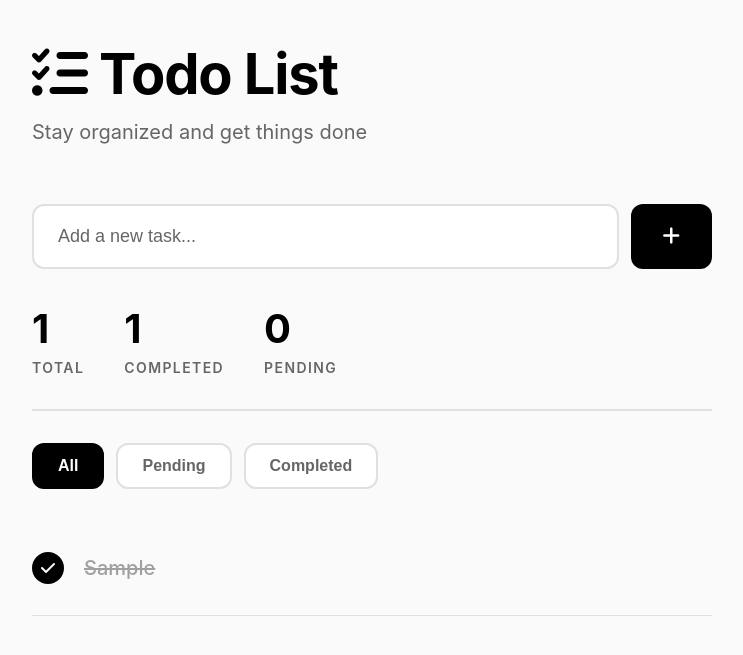
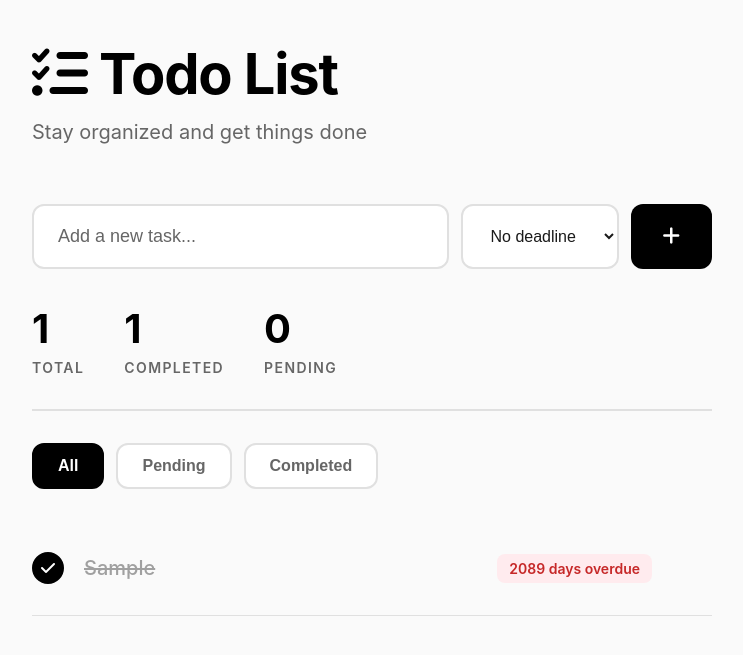
Before and after one commit to areyabhishek/todo1, a Flask app: page / in a window 1280 px wide. Shown: the top 655 px of the page, without its empty margins (268-1011 px from the left). Run offline with Flask 3, Linux system fonts and the light colour scheme; tables that the repository leaves empty hold one stand-in row (values such as "Sample post"); some libraries are stand-ins or nearby versions.

Commit message:
Feature: Add deadline functionality with smart date picker
New Features:
✨ Deadline dropdown with quick options (Today, Tomorrow, This Week, This Month)
📅 Custom date picker for specific dates
🎨 Color-coded deadline badges:
  - Red: Overdue tasks
  - Orange: Due today
  - Green: Upcoming (within 7 days)
  - Gray: Future dates

Implementation:
- Added deadline column to SQLite database
- Updated all API endpoints to handle deadline data
- Smart deadline calculation for preset options
- Visual indicators show days overdue/remaining
- Seamless integration with existing minimalist UI

UX Improvements:
- Date picker only appears when "Custom" is selected
- Deadline badges show contextual messages
- Clean, minimal design maintains app aesthetic

🤖 Generated with [Claude Code](https://claude.com/claude-code)

Co-Authored-By: Claude <noreply@anthropic.com>

```diff
--- a/app.py
+++ b/app.py
@@ -17,6 +17,7 @@ def init_db():
             id INTEGER PRIMARY KEY AUTOINCREMENT,
             task TEXT NOT NULL,
             completed BOOLEAN DEFAULT FALSE,
+            deadline TIMESTAMP,
             created_at TIMESTAMP DEFAULT CURRENT_TIMESTAMP,
             updated_at TIMESTAMP DEFAULT CURRENT_TIMESTAMP
         )
@@ -54,6 +55,7 @@ def get_todos():
             'id': todo['id'],
             'task': todo['task'],
             'completed': bool(todo['completed']),
+            'deadline': todo['deadline'],
             'created_at': todo['created_at']
         })
 
@@ -64,12 +66,13 @@ def add_todo():
     """Add a new todo"""
     data = request.get_json()
     task = data.get('task', '').strip()
+    deadline = data.get('deadline')
 
     if not task:
         return jsonify({'error': 'Task cannot be empty'}), 400
 
     conn = get_db_connection()
-    cursor = conn.execute('INSERT INTO todos (task) VALUES (?)', (task,))
+    cursor = conn.execute('INSERT INTO todos (task, deadline) VALUES (?, ?)', (task, deadline))
     todo_id = cursor.lastrowid
     conn.commit()
 
@@ -81,6 +84,7 @@ def add_todo():
         'id': new_todo['id'],
         'task': new_todo['task'],
         'completed': bool(new_todo['completed']),
+        'deadline': new_todo['deadline'],
         'created_at': new_todo['created_at']
     }), 201
 
@@ -103,6 +107,10 @@ def update_todo(todo_id):
             return jsonify({'error': 'Task cannot be empty'}), 400
         conn.execute('UPDATE todos SET task = ?, updated_at = CURRENT_TIMESTAMP WHERE id = ?',
                     (task, todo_id))
+    elif 'deadline' in data:
+        # Update deadline
+        conn.execute('UPDATE todos SET deadline = ?, updated_at = CURRENT_TIMESTAMP WHERE id = ?',
+                    (data['deadline'], todo_id))
 
     conn.commit()
 
@@ -117,6 +125,7 @@ def update_todo(todo_id):
         'id': updated_todo['id'],
         'task': updated_todo['task'],
         'completed': bool(updated_todo['completed']),
+        'deadline': updated_todo['deadline'],
         'created_at': updated_todo['created_at']
     })
 
--- a/static/script.js
+++ b/static/script.js
@@ -23,6 +23,17 @@ class TodoApp {
                 this.setFilter(e.target.dataset.filter);
             });
         });
+
+        // Deadline select change
+        document.getElementById('deadlineSelect').addEventListener('change', (e) => {
+            const customDate = document.getElementById('customDate');
+            if (e.target.value === 'custom') {
+                customDate.style.display = 'block';
+                customDate.focus();
+            } else {
+                customDate.style.display = 'none';
+            }
+        });
     }
 
     async loadTodos() {
@@ -47,8 +58,19 @@ class TodoApp {
     async addTodo() {
         const input = document.getElementById('todoInput');
         const task = input.value.trim();
+        const deadlineSelect = document.getElementById('deadlineSelect');
+        const customDate = document.getElementById('customDate');
 
         if (!task) return;
+
+        let deadline = null;
+        const selectedDeadline = deadlineSelect.value;
+
+        if (selectedDeadline === 'custom' && customDate.value) {
+            deadline = customDate.value;
+        } else if (selectedDeadline) {
+            deadline = this.calculateDeadline(selectedDeadline);
+        }
 
         try {
             const response = await fetch('/api/todos', {
@@ -56,7 +78,7 @@ class TodoApp {
                 headers: {
                     'Content-Type': 'application/json',
                 },
-                body: JSON.stringify({ task })
+                body: JSON.stringify({ task, deadline })
             });
 
             if (response.ok) {
@@ -65,6 +87,9 @@ class TodoApp {
                 this.renderTodos();
                 this.updateStats();
                 input.value = '';
+                deadlineSelect.value = '';
+                customDate.value = '';
+                customDate.style.display = 'none';
             } else {
                 const error = await response.json();
                 this.showError(error.error || 'Failed to add todo');
@@ -73,6 +98,33 @@ class TodoApp {
             this.showError('Error adding todo');
             console.error('Error:', error);
         }
+    }
+
+    calculateDeadline(type) {
+        const now = new Date();
+        let deadline = new Date();
+
+        switch (type) {
+            case 'today':
+                deadline.setHours(23, 59, 59, 999);
+                break;
+            case 'tomorrow':
+                deadline.setDate(now.getDate() + 1);
+                deadline.setHours(23, 59, 59, 999);
+                break;
+            case 'week':
+                const daysUntilSunday = 7 - now.getDay();
+                deadline.setDate(now.getDate() + daysUntilSunday);
+                deadline.setHours(23, 59, 59, 999);
+                break;
+            case 'month':
+                deadline.setMonth(now.getMonth() + 1);
+                deadline.setDate(0);
+                deadline.setHours(23, 59, 59, 999);
+                break;
+        }
+
+        return deadline.toISOString().split('T')[0];
     }
 
     async toggleTodo(id, event) {
@@ -252,19 +304,23 @@ class TodoApp {
             return;
         }
 
-        todoList.innerHTML = filteredTodos.map(todo => `
+        todoList.innerHTML = filteredTodos.map(todo => {
+            const deadlineInfo = todo.deadline ? this.getDeadlineInfo(todo.deadline) : null;
+            return `
                 <div class="todo-item ${todo.completed ? 'completed' : ''}" data-id="${todo.id}">
                     <div class="todo-checkbox ${todo.completed ? 'checked' : ''}" onclick="todoApp.toggleTodo(${todo.id}, event)">
                         ${todo.completed ? '<i class="fas fa-check"></i>' : ''}
                     </div>
                     <div class="todo-text" onclick="todoApp.enableInlineEdit(${todo.id})">${this.escapeHtml(todo.task)}</div>
+                    ${deadlineInfo ? `<span class="todo-deadline ${deadlineInfo.class}">${deadlineInfo.text}</span>` : ''}
                     <div class="todo-actions">
                         <button class="todo-btn delete-btn" onclick="todoApp.deleteTodo(${todo.id}, event)" title="Delete">
                             <i class="fas fa-trash"></i>
                         </button>
                     </div>
                 </div>
-        `).join('');
+            `;
+        }).join('');
     }
 
     updateStats() {
@@ -312,6 +368,39 @@ class TodoApp {
         }, 3000);
     }
 
+    getDeadlineInfo(deadline) {
+        const now = new Date();
+        now.setHours(0, 0, 0, 0);
+        const deadlineDate = new Date(deadline);
+        deadlineDate.setHours(0, 0, 0, 0);
+
+        const diffTime = deadlineDate - now;
+        const diffDays = Math.ceil(diffTime / (1000 * 60 * 60 * 24));
+
+        let text = '';
+        let className = '';
+
+        if (diffDays < 0) {
+            text = `${Math.abs(diffDays)} day${Math.abs(diffDays) > 1 ? 's' : ''} overdue`;
+            className = 'overdue';
+        } else if (diffDays === 0) {
+            text = 'Due today';
+            className = 'today';
+        } else if (diffDays === 1) {
+            text = 'Due tomorrow';
+            className = 'upcoming';
+        } else if (diffDays <= 7) {
+            text = `Due in ${diffDays} days`;
+            className = 'upcoming';
+        } else {
+            const options = { month: 'short', day: 'numeric' };
+            text = deadlineDate.toLocaleDateString('en-US', options);
+            className = '';
+        }
+
+        return { text, class: className };
+    }
+
     escapeHtml(text) {
         const div = document.createElement('div');
         div.textContent = text;
--- a/static/style.css
+++ b/static/style.css
@@ -57,10 +57,12 @@ header p {
 .input-group {
     display: flex;
     gap: 12px;
+    flex-wrap: wrap;
 }
 
 #todoInput {
     flex: 1;
+    min-width: 200px;
     padding: 20px 24px;
     border: 2px solid var(--border);
     border-radius: 12px;
@@ -69,6 +71,30 @@ header p {
     transition: all 0.2s ease;
     background: white;
     color: var(--text-primary);
+}
+
+.deadline-select,
+.custom-date {
+    padding: 20px 24px;
+    border: 2px solid var(--border);
+    border-radius: 12px;
+    font-size: 1rem;
+    outline: none;
+    transition: all 0.2s ease;
+    background: white;
+    color: var(--text-primary);
+    cursor: pointer;
+}
+
+.deadline-select:hover,
+.custom-date:hover {
+    border-color: var(--accent);
+}
+
+.deadline-select:focus,
+.custom-date:focus {
+    border-color: var(--accent);
+    box-shadow: 0 4px 12px rgba(0, 0, 0, 0.08);
 }
 
 #todoInput:focus {
@@ -269,6 +295,31 @@ header p {
     color: var(--accent);
 }
 
+.todo-deadline {
+    font-size: 0.875rem;
+    padding: 6px 12px;
+    border-radius: 8px;
+    background: var(--hover);
+    color: var(--text-secondary);
+    white-space: nowrap;
+    font-weight: 600;
+}
+
+.todo-deadline.overdue {
+    background: #ffebee;
+    color: #c62828;
+}
+
+.todo-deadline.today {
+    background: #fff3e0;
+    color: #e65100;
+}
+
+.todo-deadline.upcoming {
+    background: #e8f5e9;
+    color: #2e7d32;
+}
+
 .todo-edit-input {
     flex: 1;
     font-size: 1.25rem;
--- a/templates/index.html
+++ b/templates/index.html
@@ -19,6 +19,15 @@
             <form id="todoForm">
                 <div class="input-group">
                     <input type="text" id="todoInput" placeholder="Add a new task..." required>
+                    <select id="deadlineSelect" class="deadline-select">
+                        <option value="">No deadline</option>
+                        <option value="today">Today</option>
+                        <option value="tomorrow">Tomorrow</option>
+                        <option value="week">This week</option>
+                        <option value="month">This month</option>
+                        <option value="custom">Custom...</option>
+                    </select>
+                    <input type="date" id="customDate" class="custom-date" style="display: none;">
                     <button type="submit" id="addBtn">
                         <i class="fas fa-plus"></i>
                     </button>
```
Lines whose indentation alone changed are shown as unchanged.
